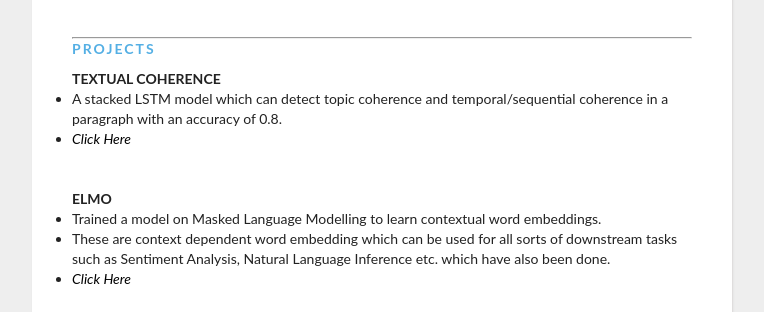
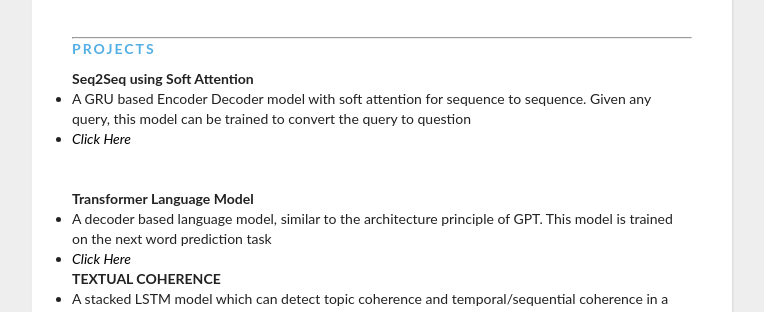
Before and after one commit to advaithmall/advaithmall.github.io, a plain HTML site: page index.html in a window 1280 px wide. Shown: the part 1524-1836 px from the top of the page, without its empty margins (258-1022 px from the left). Drawn offline with Linux system fonts and the light colour scheme.

Commit message:
Update index.html

```diff
--- a/index.html
+++ b/index.html
@@ -146,6 +146,22 @@
             <div class="section__title">Projects</div>
             <div class="section__list">
                 <div class="section__list-item">
+                    <div class="name">Seq2Seq using Soft Attention</div>
+                    <div class="text">
+                        <ul>
+                            <li>A GRU based Encoder Decoder model with soft attention for sequence to sequence. Given any query, this model can be trained to convert the query to question
+                            <li> <a href="https://github.com/advaithmall/Seq2Seq">Click Here</a>
+                        </ul>
+                    </div>
+                </div>
+                    <div class="name">Transformer Language Model</div>
+                    <div class="text">
+                        <ul>
+                            <li>A decoder based language model, similar to the architecture principle of GPT. This model is trained on the next word prediction task
+                            <li> <a href="https://github.com/advaithmall/transformer_language_model">Click Here</a>
+                        </ul>
+                    </div>
+                </div>
                     <div class="name">TEXTUAL COHERENCE</div>
                     <div class="text">
                         <ul>
```
